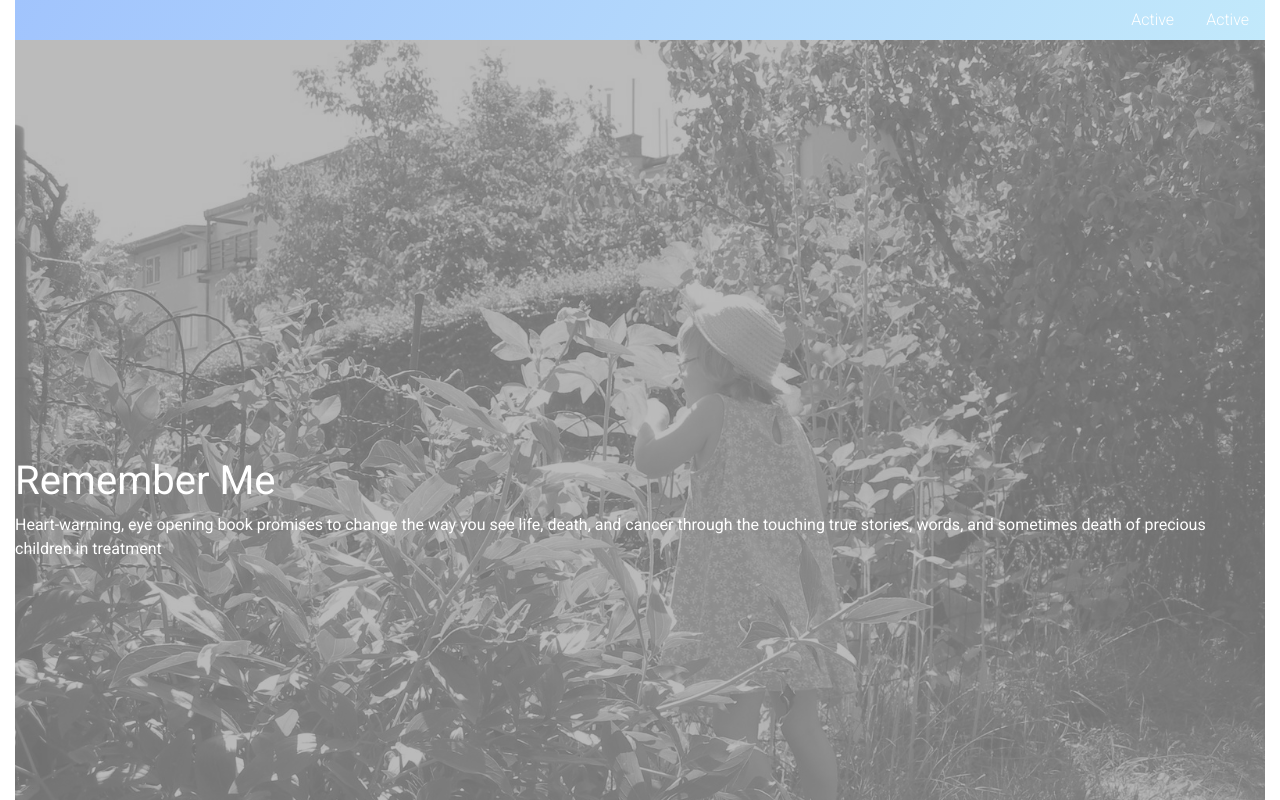
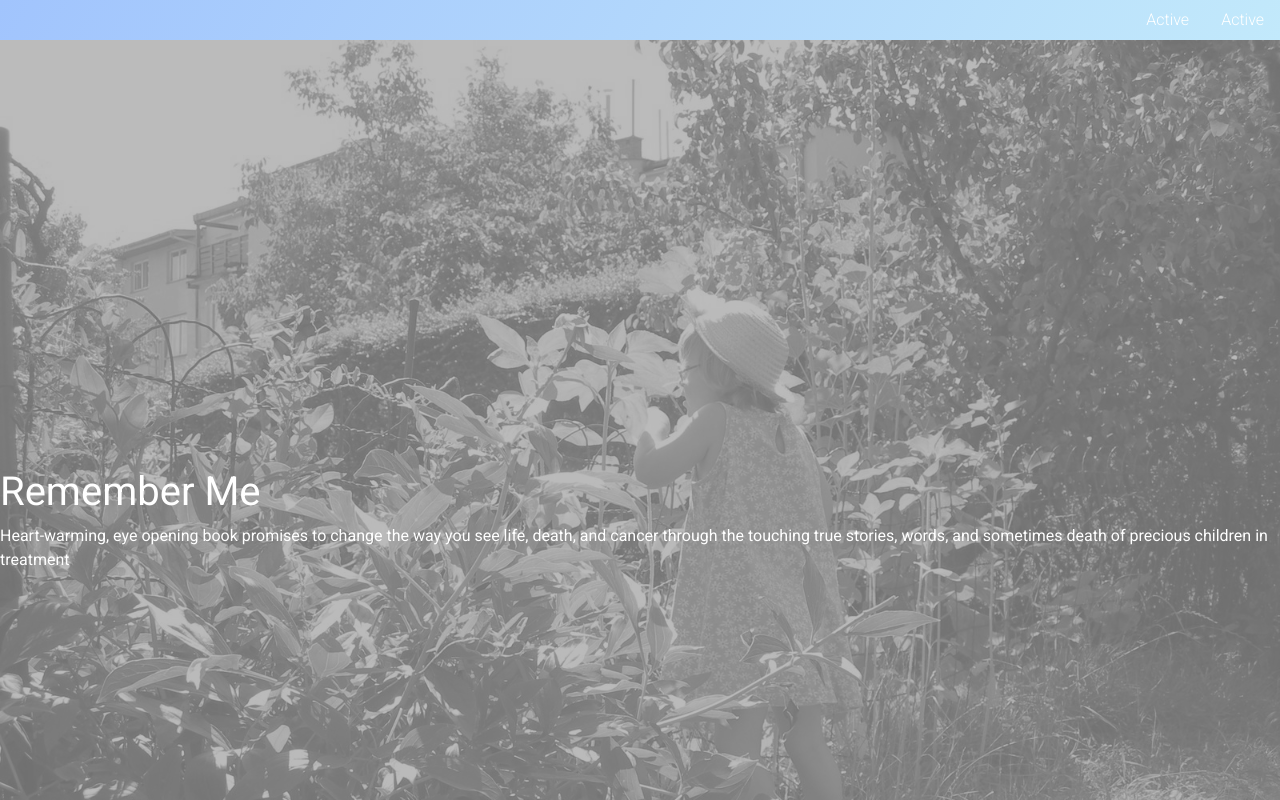
Before and after one commit to GamesOfSummer/remember-me-book-website, a React (Create React App) app in the folder remember-me/: page / in a window 1280 px wide. Shown: the top 800 px of the page. Built offline with nearby package versions, Linux system fonts and the light colour scheme.

Commit message:
refactorinj, fix paddihg issue

```diff
--- a/remember-me/src/AboutTheAuthor.jsx
+++ b/remember-me/src/AboutTheAuthor.jsx
@@ -6,8 +6,6 @@
     render() {
         return (
             <div>
-                <h5 />
-
                 <MDBMedia>
                     <MDBMedia left className="mr-3" href="#">
                         <MDBMedia
--- a/remember-me/src/App.js
+++ b/remember-me/src/App.js
@@ -9,9 +9,14 @@
 
 class App extends Component {
     render() {
+        var styles = {
+            padding: '0px'
+        };
+
         return (
-            <MDBContainer fluid>
+            <MDBContainer fluid style={styles}>
                 <Nav />
+
                 <Header />
                 <Spacer />
                 <BookInfo />
--- a/remember-me/src/index.css
+++ /dev/null
@@ -1,14 +0,0 @@
-body {
-  margin: 0;
-  padding: 0;
-  font-family: -apple-system, BlinkMacSystemFont, "Segoe UI", "Roboto", "Oxygen",
-    "Ubuntu", "Cantarell", "Fira Sans", "Droid Sans", "Helvetica Neue",
-    sans-serif;
-  -webkit-font-smoothing: antialiased;
-  -moz-osx-font-smoothing: grayscale;
-}
-
-code {
-  font-family: source-code-pro, Menlo, Monaco, Consolas, "Courier New",
-    monospace;
-}
--- a/remember-me/src/index.js
+++ b/remember-me/src/index.js
@@ -1,6 +1,5 @@
 import React from 'react';
 import ReactDOM from 'react-dom';
-import './index.css';
 
 import '@fortawesome/fontawesome-free/css/all.min.css';
 import 'bootstrap-css-only/css/bootstrap.min.css';
```
